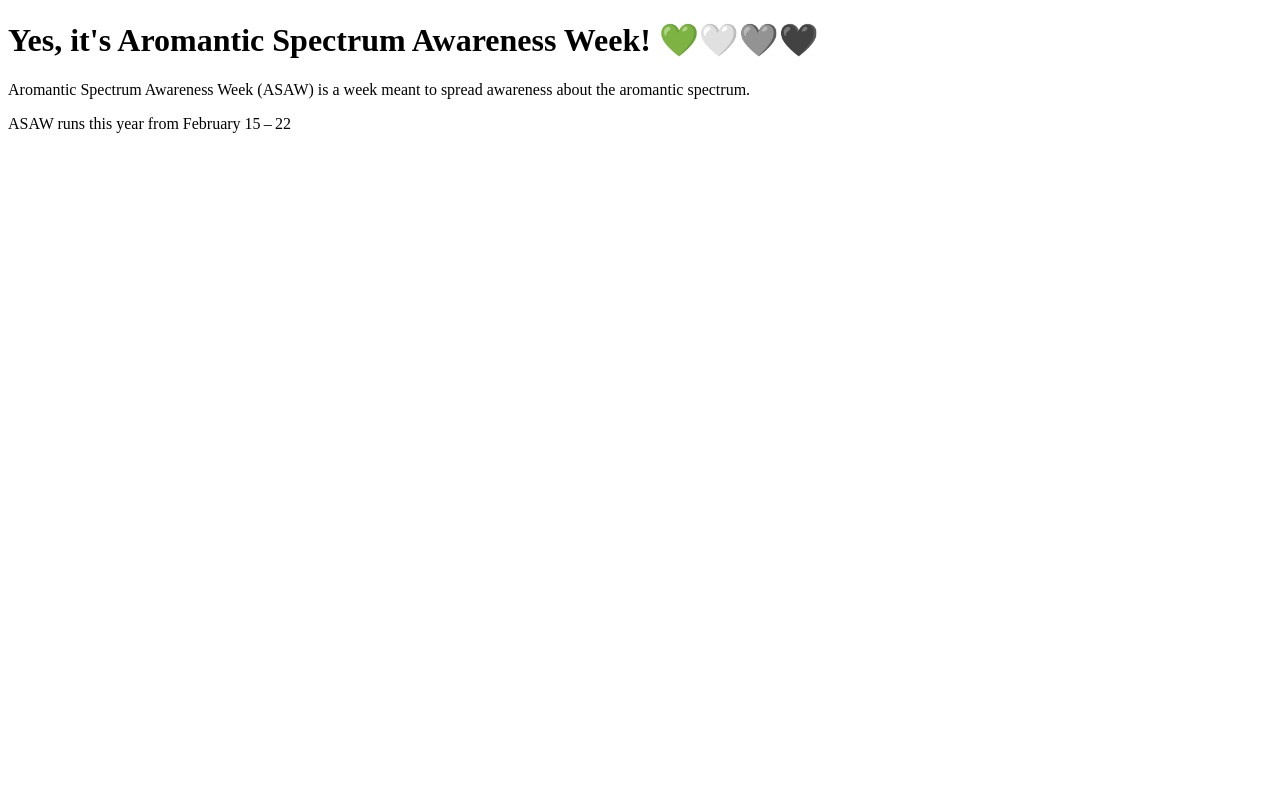
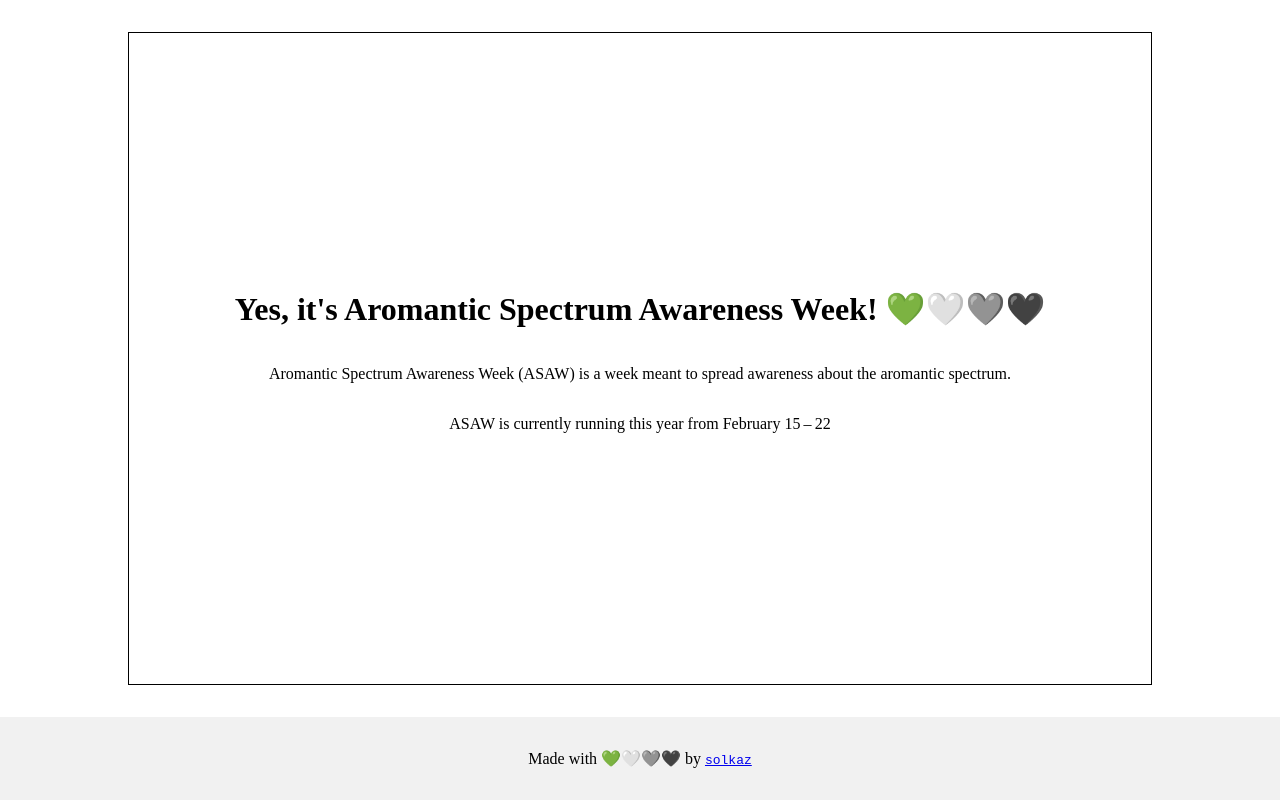
Before and after one commit to solkaz/is-it-aromantic-spectrum-awareness-week, a SvelteKit app: page / in a window 1280 px wide. Built offline with nearby package versions, Linux system fonts and the light colour scheme.

Commit message:
Add footer, add some styles

```diff
--- a/src/routes/+page.svelte
+++ b/src/routes/+page.svelte
@@ -21,14 +21,77 @@
 		spectrum.
 	</p>
 
-	{#if state.isAsawUpcomingThisYear || state.isItAsaw}
-		<p>ASAW runs this year from {dateFormat.formatRange(...state.asawDateRange)}</p>
-	{/if}
-
-	{#if state.didAsawOccurThisYear}
+	{#if state.isItAsaw}
+		<p>
+			ASAW is currently running this year from {dateFormat.formatRange(...state.asawDateRange)}
+		</p>
+	{:else if state.isAsawUpcomingThisYear}
+		<p>ASAW will run this year from {dateFormat.formatRange(...state.asawDateRange)}</p>
+	{:else}
 		<p>
 			ASAW ran this year {dateFormat.formatRange(...state.asawDateRange)}. Next year it will run
 			from {dateFormatWithYear.formatRange(...getAsawDateRange(state.currentYear + 1))}
 		</p>
 	{/if}
 </main>
+
+<footer>
+	<p>
+		Made with 💚🤍🩶🖤 by
+		<a href="https://github.com/solkaz" rel="_noopener" target="_blank" class="monospace">solkaz</a>
+	</p>
+</footer>
+
+<style>
+	:global(body, html) {
+		margin: 0;
+		padding: 0;
+	}
+	:global(*) {
+		box-sizing: border-box;
+	}
+
+	:global(body) {
+		min-height: 100vh;
+		display: flex;
+		flex-direction: column;
+		justify-content: space-between;
+	}
+
+	main {
+		flex: 1 1 auto;
+
+		max-height: 800px;
+		width: 80%;
+		margin: 2rem auto;
+		display: flex;
+		flex-flow: column nowrap;
+		align-items: center;
+		justify-content: center;
+	}
+
+	@media screen and (width >= 500px) {
+		main {
+			flex: 1 1 auto;
+
+			max-height: 800px;
+			width: 80%;
+			margin: 2rem auto;
+			border: 1px solid black;
+			display: flex;
+			flex-flow: column nowrap;
+			align-items: center;
+			justify-content: center;
+		}
+	}
+
+	footer {
+		background-color: #f1f1f1;
+		padding: 1rem;
+		text-align: center;
+	}
+
+	a.monospace {
+		font-family: monospace;
+	}
+</style>
```
